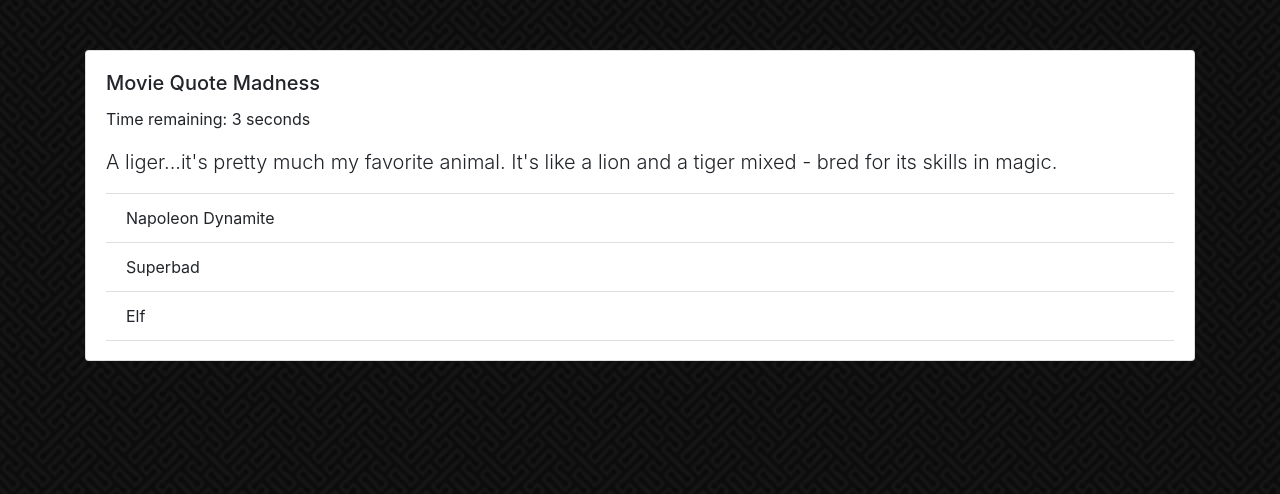
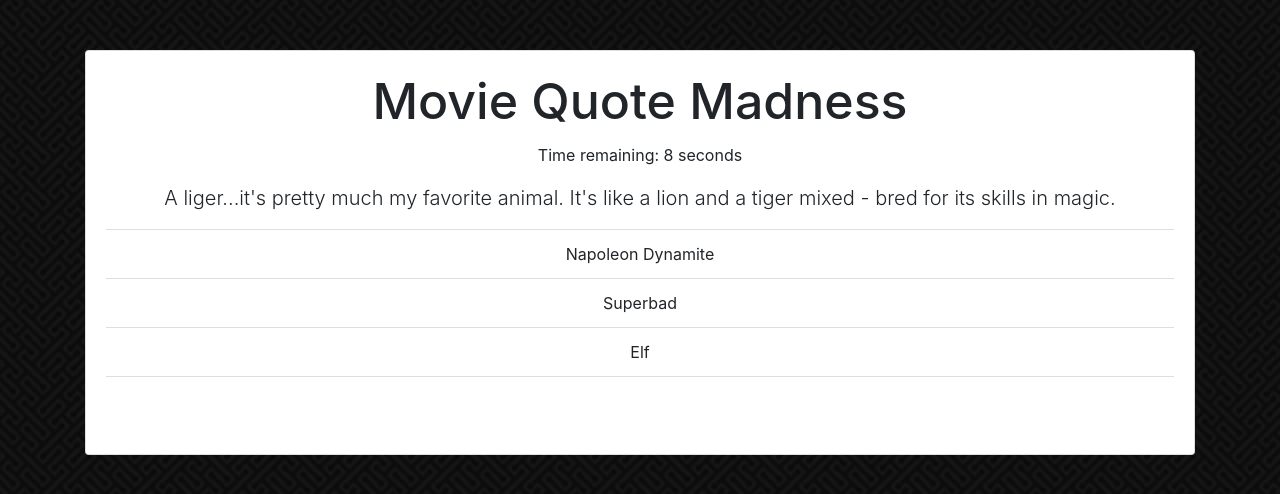
Before and after one commit to shellylane/TriviaGame, a plain HTML site: page index.html in a window 1280 px wide. Both pictures are taken after a click on the button "Start". Drawn offline with nearby package versions, Linux system fonts and the light colour scheme.

Commit message:
final update

```diff
--- a/assets/css/style.css
+++ b/assets/css/style.css
@@ -10,3 +10,17 @@
 #start {
     margin-top: 30px;
 }
+
+.card-title {
+    font-size: 50px;
+    text-align: center;
+
+}
+
+#movie-gif {
+    align-content: center;
+}
+
+#responses {
+    margin-bottom: 10px;
+}
--- a/assets/javascript/trivia.js
+++ b/assets/javascript/trivia.js
@@ -4,7 +4,7 @@
 	var incorrect = 0;
 	var currentQuestion = 0;
 	var userAnswer = "";
-	var ansTimeout = 2000;
+	var ansTimeout = 4000;
 
 	var myQuestions = [
 		{
@@ -69,22 +69,35 @@
 			gif: "assets/images/meanGirls.gif"
 		}];
 
+	// on-click event begin when start button clicked
+	$("#start").on("click", function () {
+		reset();
+		event.preventDefault();
+		//Displays the first question
+		displayQuestions(currentQuestion);
 
-	//Function to submit answers
-	function submitAns() {
-		// debugger;
+		//hide start button by adding hidden class
+		$("#start").addClass("hidden");
+		$("#responses").removeClass("hidden");
+		$("#movie-gif").removeClass("hidden");
+
+		//show timer by removing hidden class
+		$("#time-left").removeClass("hidden");
+		resetTimer();
+
+	});
+
 	$(".answer-choice").on("click", function (event) {
 		event.preventDefault();
 		userAnswer = $(this).text();
 		stop();
 		console.log("User Asnwer", userAnswer);
 		//run function nextQ
-			nextQ();
+		checkQuestion();
 	});
-	};
 
 	//Set up Timer
-	var time = 5;
+	var time = 10;
 
 	var timeInterval;
 
@@ -95,6 +108,8 @@
 
 	// Decrement function
 	function decrement() {
+		var correctAnswer = myQuestions[currentQuestion].answer;
+		var currentGif = myQuestions[currentQuestion].gif;
 		//  Decrease time left by one.
 		time--;
 		//Show the time left on screen
@@ -103,15 +118,20 @@
 		if (time === 0) {
 			stop();
 			userAnswer = "wrong";
+			$("#results").text("Time's Up! The correct answer was " + correctAnswer);
+			$("#movie-gif").attr("src", currentGif);
 			console.log(userAnswer);
 			console.log("Inside time interval");
+			incorrect++;
+			displayTimer();
+
 			nextQ();
 		};
 	};
 
 	//Reset Timer function
 	function resetTimer() {
-		time = 5;
+		time = 10;
 		$("#timer").text("Time remaining: " + time + " seconds");
 	};
 
@@ -125,34 +145,18 @@
 
 
 	function displayQuestions() {
-		debugger;
 		clearResults();
 		clearQ();
 		resetTimer();
+		$("#movie-gif").attr("src", '');
 		$("#responses").removeClass("hidden");
 		$("#question").html(myQuestions[currentQuestion].question);
 		$("#answer-a").html(myQuestions[currentQuestion].choices[0]);
 		$("#answer-b").html(myQuestions[currentQuestion].choices[1]);
 		$("#answer-c").html(myQuestions[currentQuestion].choices[2]);
 		runTimer();
-		submitAns();
 	};
 
-	// on-click event begin when start button clicked
-	$("#start").on("click", function () {
-		reset();
-		event.preventDefault();
-		//Displays the first question
-		displayQuestions(currentQuestion);
-
-		//hide start button by adding hidden class
-		$("#start").addClass("hidden");
-
-		//show timer by removing hidden class
-		$("#time-left").removeClass("hidden");
-		resetTimer();
-
-	});
 
 	//Reset for end of game
 	function reset() {
@@ -175,6 +179,7 @@
 		$("#restart").text("Click the Start Button to Play Again");
 		//Restart game
 		reset();
+		$("#movie-gif").addClass("hidden");
 		$("#start").removeClass("hidden");
 		$("#restart").on("click", function () {
 
@@ -197,29 +202,35 @@
 	function checkQuestion() {
 		clearQ();
 		var correctAnswer = myQuestions[currentQuestion].answer;
+		var currentGif = myQuestions[currentQuestion].gif;
 
 		if (myQuestions[currentQuestion].answer === userAnswer) {
 			$("#results").text("Congratulations! You chose the right answer!");
 			correct++;
 			displayTimer();
+			$("#movie-gif").attr("src", currentGif);
 		}
 		else if (userAnswer === "wrong") {
 			$("#results").text("Time's Up! The correct answer was " + correctAnswer);
 			incorrect++;
 			displayTimer();
+			$("#movie-gif").attr("src", currentGif);
 		}
 		else {
 			$("#results").text("Wrong! The correct answer was " + correctAnswer);
 			incorrect++;
 			displayTimer();
+			$("#movie-gif").attr("src", currentGif);
 
 		};
+		nextQ();
 	};
 
 
 	//Function to change the question
 	function nextQ() {
-		checkQuestion();
+
+
 		currentQuestion++;
 		//If the count is the same as the length of the question array, the counts reset to 0
 		if (currentQuestion === myQuestions.length) {
@@ -230,14 +241,10 @@
 		};
 	};
 
-
-
 	//Function to clear results div
 	function clearResults() {
 		$("#results").empty();
 
 	};
 
-
-
 });
--- a/index.html
+++ b/index.html
@@ -18,12 +18,12 @@
 
 <body background="assets/images/pw_maze_black/blackmaze.png">
 
-    <div class=container>
+    <div class="container">
         <div class=row>
             <div class=col>
                 <!-- Card for Game -->
-                <div class="card question-box">
-                    <div class="card-body">
+                <div class="card text-center question-box">
+                    <div class="card-body justify-contents-center">
 
                         <h5 class="card-title">Movie Quote Madness</h5>
                         <!-- Div for timer -->
@@ -35,13 +35,15 @@
                         <!--Div to Place gif-->
                         <div id="gif"></div>
                         <!-- list items to place Answer Choices -->
-                        <ul id="responses" class="list-group list-group-flush answers">
+                        <ul id="responses" class="list-group list-group-flush answers hidden">
                             <li class="list-group-item answer-choice" id="answer-a"></li>
                             <li class="list-group-item answer-choice" id="answer-b"></li>
                             <li class="list-group-item answer-choice" id="answer-c"></li>
                             <li class="list-group-item hidden answer-choice" id="restart"></li>
                         </ul>
                         <button id="start" class="btn btn-info btn-lg">Start</button>
+                        <br>
+                        <img id="movie-gif" src="">
                     </div>
 
                 </div>
```
Lines whose indentation alone changed are shown as unchanged.
